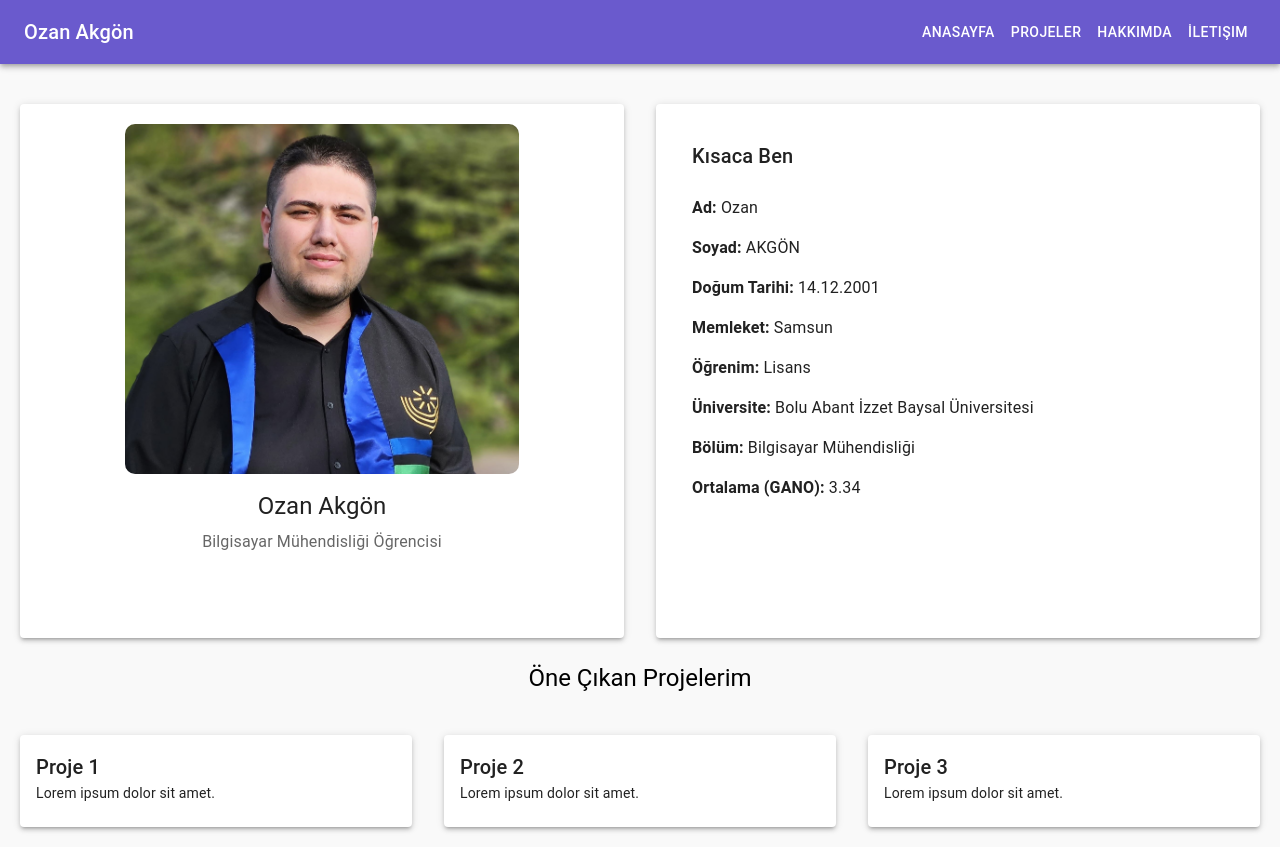
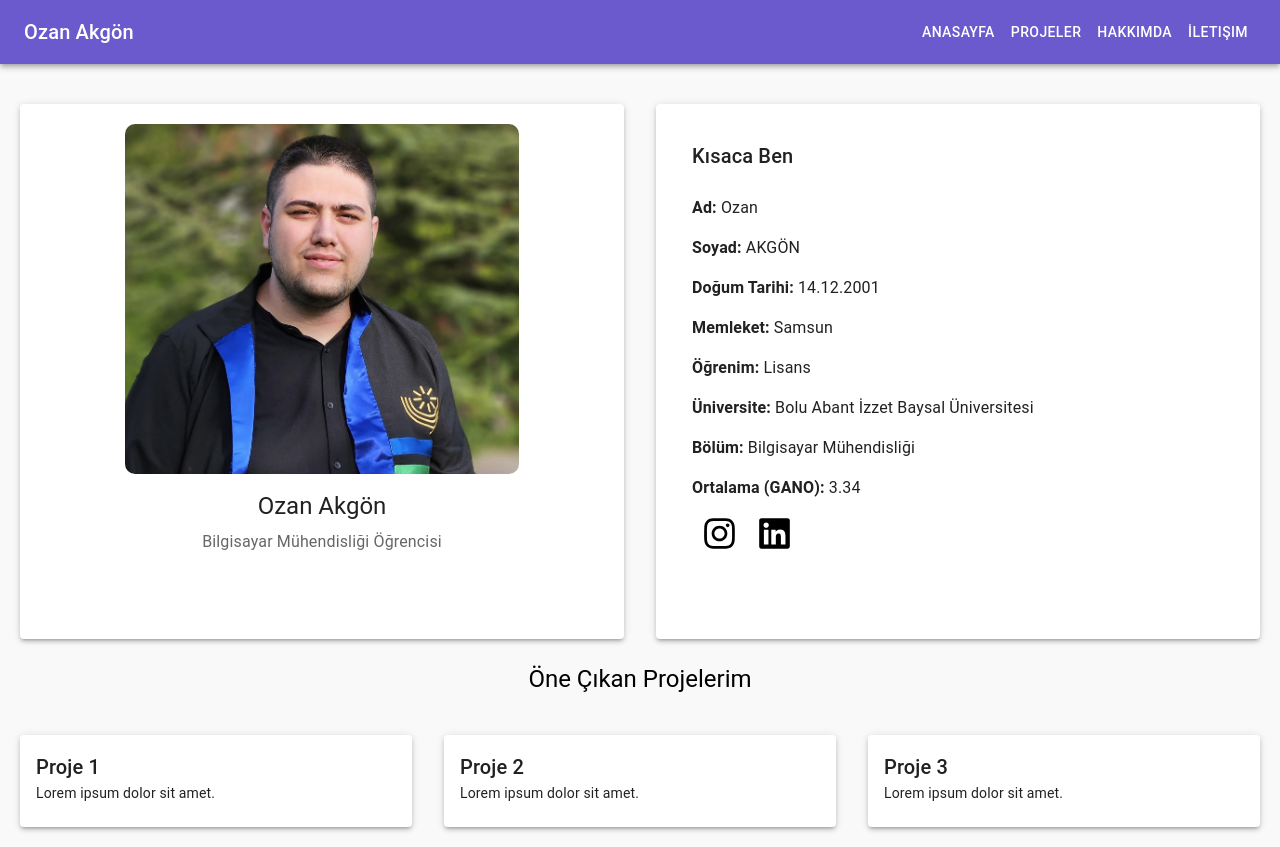
Before and after one commit to OzanAkgon/cv-project, a React (Vite) app: page / in a window 1280 px wide. Built offline with nearby package versions, Linux system fonts and the light colour scheme.

Commit message:
Linkler eklendi

```diff
--- a/src/components/Home.jsx
+++ b/src/components/Home.jsx
@@ -1,5 +1,6 @@
 import React from "react";
 import { Grid, Typography, Card, CardContent, CardMedia } from "@mui/material";
+import { FaInstagram, FaLinkedin } from "react-icons/fa";
 
 function Home() {
   return (
@@ -15,6 +16,7 @@ function Home() {
           }}
         >
           <CardMedia
+            marginTop="20px"
             component="img"
             image="kepsss.jpg" // Yeni düzenlenmiş resim dosyanızın yolunu buraya ekleyin
             alt="Profile Image"
@@ -69,6 +71,23 @@ function Home() {
             <Typography variant="body1" gutterBottom sx={{ marginBottom: 2 }}>
               <strong>Ortalama (GANO):</strong> 3.34
             </Typography>
+
+            <a target="_blank" href="https://instagram.com">
+              <FaInstagram
+                color="black"
+                id="insta"
+                size={35}
+                style={{ margin: "0 10px" }}
+              />
+            </a>
+            <a target="_blank" href="https://linkedin.com">
+              <FaLinkedin
+                color="black"
+                id="linkedin"
+                size={35}
+                style={{ margin: "0 10px" }}
+              />
+            </a>
           </CardContent>
         </Card>
       </Grid>
```
